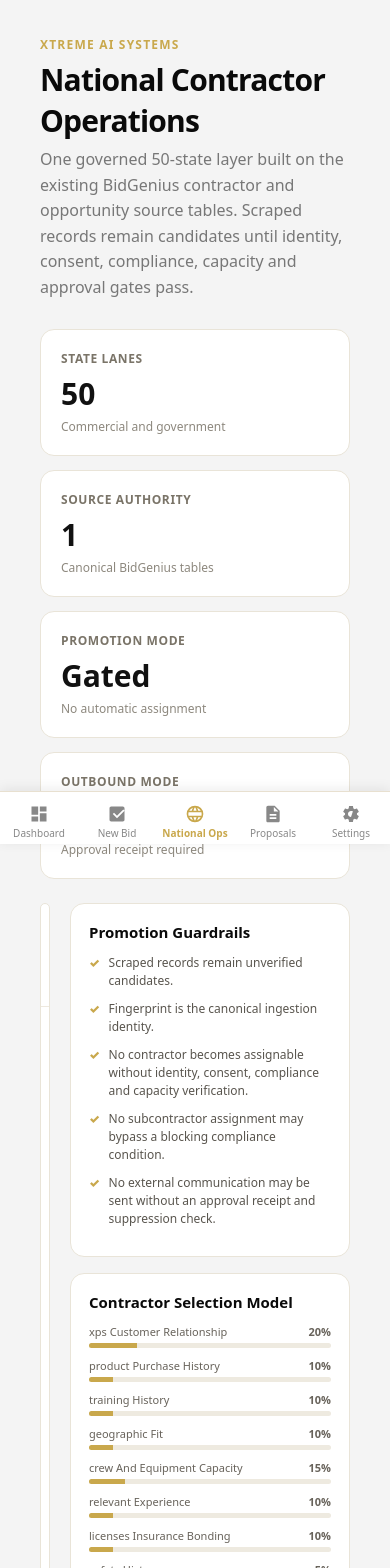
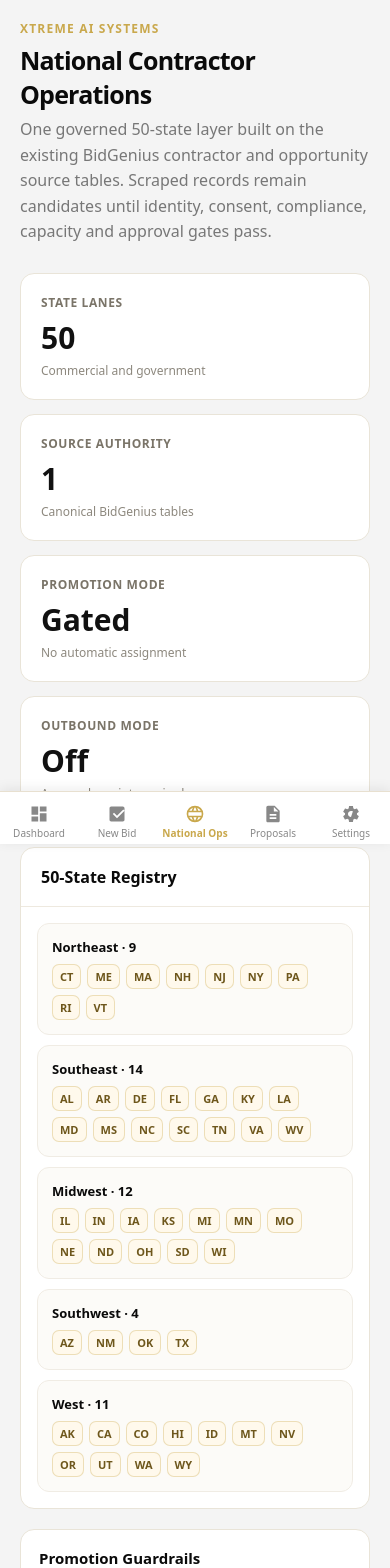
Before and after one commit to Strategic-Minds/bidgenius, a Next.js app: page /national in a window 390 px wide. Shown: the top 1568 px of the page. Built offline with nearby package versions, Linux system fonts and the light colour scheme.

Commit message:
fix(ui): make national operations responsive and typed

```diff
--- a/app/national/page.tsx
+++ b/app/national/page.tsx
@@ -6,7 +6,7 @@
 } from '@/lib/national.mjs'
 
 const GOLD = '#C9A84C'
-const regions = ['Northeast', 'Southeast', 'Midwest', 'Southwest', 'West']
+const regions = ['Northeast', 'Southeast', 'Midwest', 'Southwest', 'West'] as const
 
 function Card({ title, value, note }: { title: string; value: string; note: string }) {
   return (
@@ -20,35 +20,35 @@
 
 export default function NationalOperationsPage() {
   return (
-    <div style={{ padding: '36px 40px', maxWidth: 1280, margin: '0 auto' }}>
+    <div style={{ padding: 'clamp(20px,4vw,40px)', maxWidth: 1280, margin: '0 auto' }}>
       <div style={{ marginBottom: 28 }}>
         <div style={{ color: GOLD, fontWeight: 800, fontSize: 12, letterSpacing: 1.2, textTransform: 'uppercase' }}>XTREME AI SYSTEMS</div>
-        <h1 style={{ margin: '6px 0', fontSize: 30, letterSpacing: -0.8 }}>National Contractor Operations</h1>
+        <h1 style={{ margin: '6px 0', fontSize: 'clamp(25px,4vw,30px)', letterSpacing: -0.8 }}>National Contractor Operations</h1>
         <p style={{ margin: 0, color: '#777', maxWidth: 780, lineHeight: 1.6 }}>
           One governed 50-state layer built on the existing BidGenius contractor and opportunity source tables. Scraped records remain candidates until identity, consent, compliance, capacity and approval gates pass.
         </p>
       </div>
 
-      <div style={{ display: 'grid', gridTemplateColumns: 'repeat(auto-fit,minmax(190px,1fr))', gap: 14, marginBottom: 24 }}>
+      <div style={{ display: 'grid', gridTemplateColumns: 'repeat(auto-fit,minmax(180px,1fr))', gap: 14, marginBottom: 24 }}>
         <Card title="State lanes" value="50" note="Commercial and government" />
         <Card title="Source authority" value="1" note="Canonical BidGenius tables" />
         <Card title="Promotion mode" value="Gated" note="No automatic assignment" />
         <Card title="Outbound mode" value="Off" note="Approval receipt required" />
       </div>
 
-      <div style={{ display: 'grid', gridTemplateColumns: 'minmax(0,1.5fr) minmax(280px,0.7fr)', gap: 20, alignItems: 'start' }}>
-        <section style={{ background: '#fff', border: '1px solid #E9E4D8', borderRadius: 14, overflow: 'hidden' }}>
+      <div style={{ display: 'grid', gridTemplateColumns: 'repeat(auto-fit,minmax(min(100%,320px),1fr))', gap: 20, alignItems: 'start' }}>
+        <section style={{ background: '#fff', border: '1px solid #E9E4D8', borderRadius: 14, overflow: 'hidden', minWidth: 0 }}>
           <div style={{ padding: '18px 20px', borderBottom: '1px solid #EEE9DF' }}>
             <h2 style={{ margin: 0, fontSize: 16 }}>50-State Registry</h2>
           </div>
-          <div style={{ display: 'grid', gridTemplateColumns: 'repeat(auto-fit,minmax(210px,1fr))', gap: 10, padding: 16 }}>
+          <div style={{ display: 'grid', gridTemplateColumns: 'repeat(auto-fit,minmax(min(100%,210px),1fr))', gap: 10, padding: 16 }}>
             {regions.map(region => {
-              const states = nationalStates.filter((state: any) => state.region === region)
+              const states = nationalStates.filter(state => state.region === region)
               return (
-                <div key={region} style={{ border: '1px solid #F0ECE4', borderRadius: 12, padding: 14, background: '#FCFBF8' }}>
+                <div key={region} style={{ border: '1px solid #F0ECE4', borderRadius: 12, padding: 14, background: '#FCFBF8', minWidth: 0 }}>
                   <div style={{ fontWeight: 800, fontSize: 13, marginBottom: 8 }}>{region} · {states.length}</div>
                   <div style={{ display: 'flex', flexWrap: 'wrap', gap: 6 }}>
-                    {states.map((state: any) => (
+                    {states.map(state => (
                       <span key={state.code} title={state.name} style={{ border: `1px solid ${GOLD}55`, background: '#FFF9EC', color: '#6E571C', borderRadius: 7, padding: '4px 7px', fontSize: 11, fontWeight: 750 }}>
                         {state.code}
                       </span>
@@ -60,10 +60,10 @@
           </div>
         </section>
 
-        <div style={{ display: 'flex', flexDirection: 'column', gap: 16 }}>
+        <div style={{ display: 'flex', flexDirection: 'column', gap: 16, minWidth: 0 }}>
           <section style={{ background: '#fff', border: '1px solid #E9E4D8', borderRadius: 14, padding: 18 }}>
             <h2 style={{ margin: '0 0 12px', fontSize: 15 }}>Promotion Guardrails</h2>
-            {promotionRules.map((rule: string) => (
+            {promotionRules.map(rule => (
               <div key={rule} style={{ display: 'flex', gap: 9, marginBottom: 10, color: '#59554E', fontSize: 12, lineHeight: 1.5 }}>
                 <span style={{ color: GOLD, fontWeight: 900 }}>✓</span><span>{rule}</span>
               </div>
@@ -74,11 +74,11 @@
             <h2 style={{ margin: '0 0 12px', fontSize: 15 }}>Contractor Selection Model</h2>
             {Object.entries(contractorSelectionWeights).map(([label, weight]) => (
               <div key={label} style={{ marginBottom: 10 }}>
-                <div style={{ display: 'flex', justifyContent: 'space-between', fontSize: 11, color: '#68635B', marginBottom: 4 }}>
-                  <span>{label.replace(/([A-Z])/g, ' $1')}</span><b>{Math.round(Number(weight) * 100)}%</b>
+                <div style={{ display: 'flex', justifyContent: 'space-between', gap: 12, fontSize: 11, color: '#68635B', marginBottom: 4 }}>
+                  <span>{label.replace(/([A-Z])/g, ' $1')}</span><b>{Math.round(weight * 100)}%</b>
                 </div>
                 <div style={{ height: 5, borderRadius: 999, background: '#EEEAE0', overflow: 'hidden' }}>
-                  <div style={{ width: `${Number(weight) * 100}%`, height: '100%', background: GOLD }} />
+                  <div style={{ width: `${weight * 100}%`, height: '100%', background: GOLD }} />
                 </div>
               </div>
             ))}
@@ -86,7 +86,7 @@
 
           <section style={{ background: '#111', color: '#fff', borderRadius: 14, padding: 18 }}>
             <h2 style={{ margin: '0 0 10px', fontSize: 15 }}>Subcontractor Lifecycle</h2>
-            <div style={{ color: '#D5D1C8', fontSize: 11, lineHeight: 1.7 }}>
+            <div style={{ color: '#D5D1C8', fontSize: 11, lineHeight: 1.7, overflowWrap: 'anywhere' }}>
               {subcontractorLifecycle.join(' → ')}
             </div>
           </section>
```
